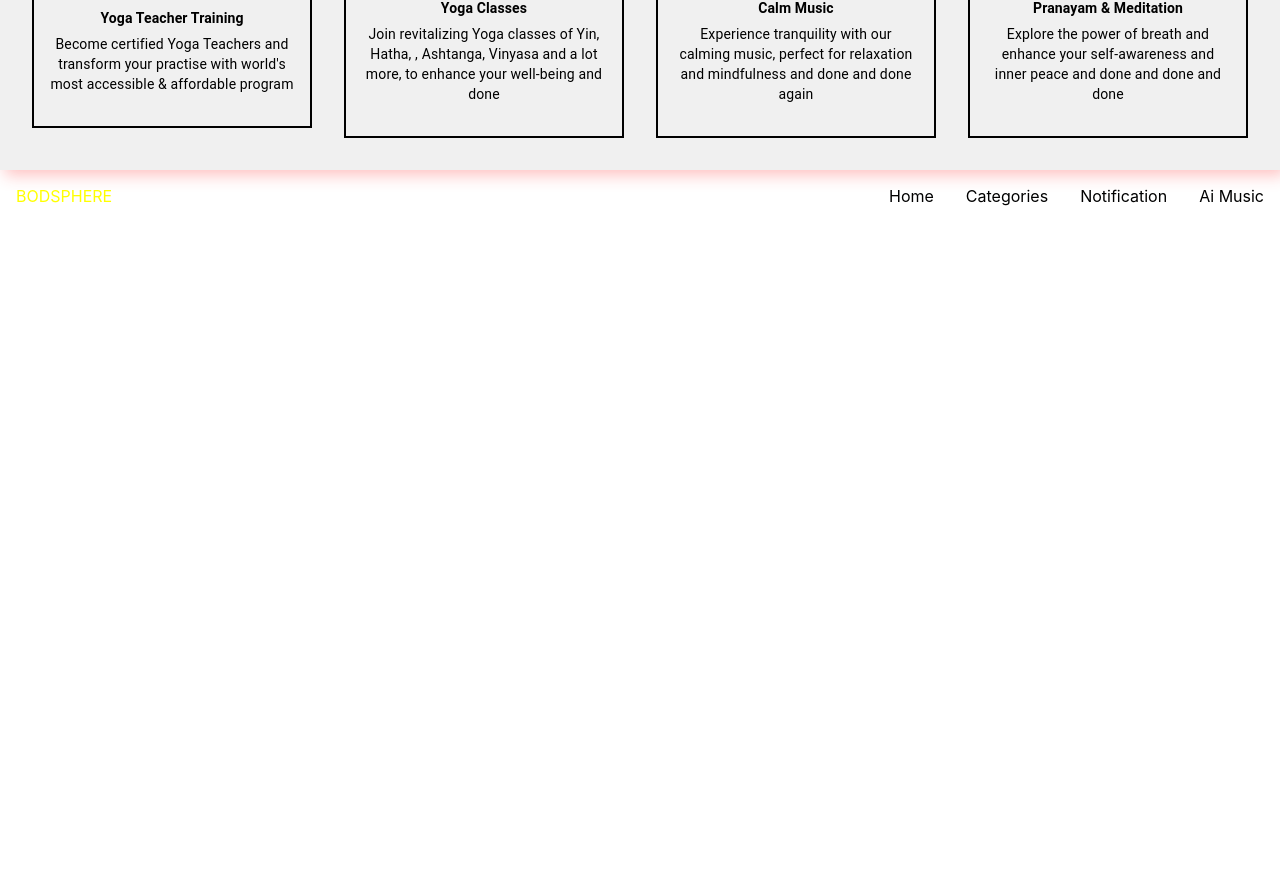
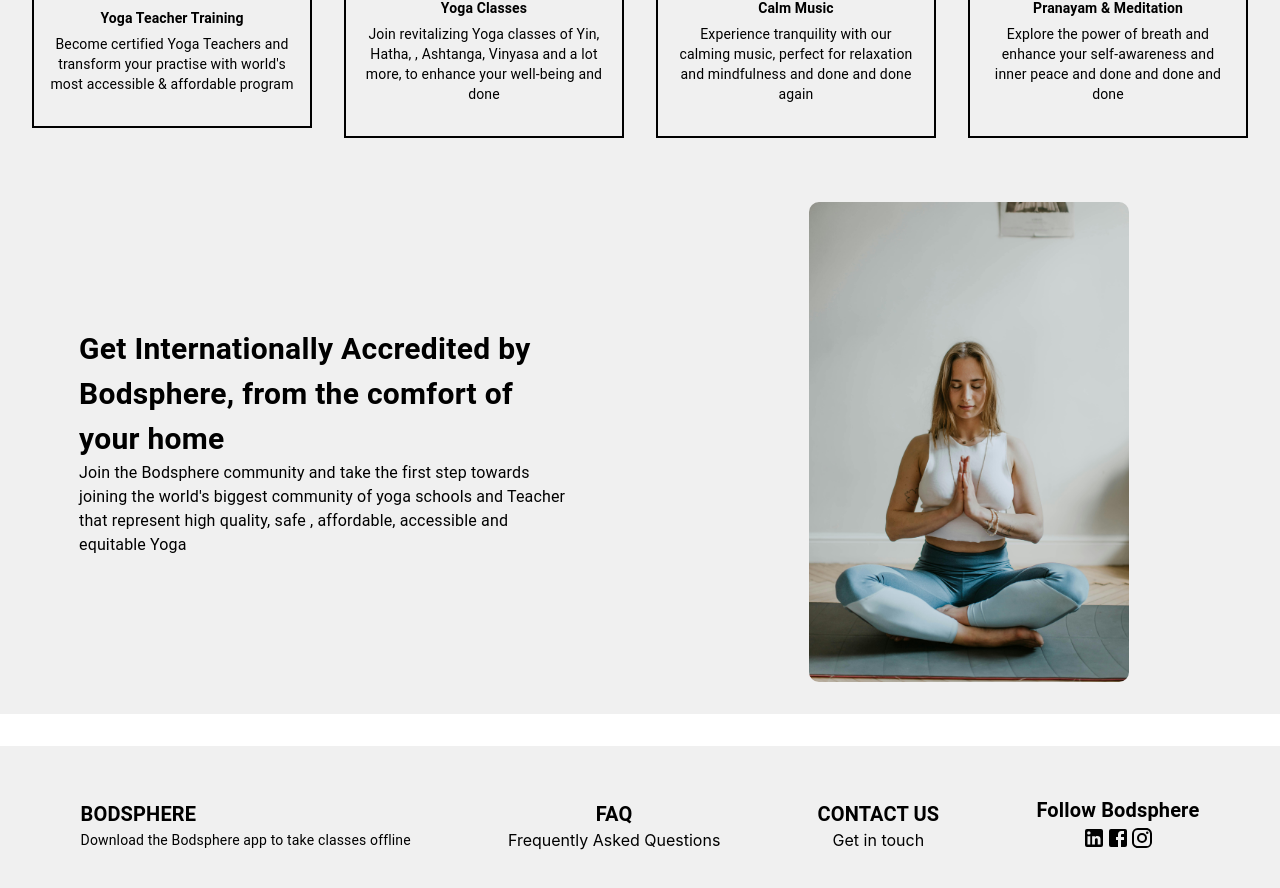
Before and after one commit to Sushantshekharzz/bodsphere, a React (Create React App) app: page / in a window 1280 px wide. Shown: the part 1076-1964 px from the top of the page. Before the commit the page ends 1306 px from the top, so only its background shows below. Built offline with nearby package versions, Linux system fonts and the light colour scheme.

Commit message:
Footer and mobile page

```diff
--- a/package.json
+++ b/package.json
@@ -5,7 +5,8 @@
   "dependencies": {
     "@emotion/react": "^11.14.0",
     "@emotion/styled": "^11.14.0",
-    "@mui/material": "^6.3.0",
+    "@mui/icons-material": "^6.3.1",
+    "@mui/material": "^6.3.1",
     "cra-template": "1.2.0",
     "react": "^19.0.0",
     "react-dom": "^19.0.0",
--- a/src/component/Footer.js
+++ b/src/component/Footer.js
@@ -1,24 +1,70 @@
 import React from 'react'
 import Box from '@mui/material/Box';
+import Typography from '@mui/material/Typography';
 import { Link } from 'react-router-dom';
-
-
+import FacebookIcon from '@mui/icons-material/Facebook';
+import InstagramIcon from '@mui/icons-material/Instagram';
+import LinkedInIcon from '@mui/icons-material/LinkedIn';
 
 export default function Footer() {
-  return (
-
-    <Box sx={{height:'60px'}}>
-    <Box sx={{ display:'flex', alignItems:'center', justifyContent:'space-between', padding:2 }}>
-       <Box sx={{color:'yellow'}}>
-        BODSPHERE
-       </Box>
-       <Box sx={{display:'flex', alignItems:'center', justifyContent:'flex-end', gap:4 }} >
-        <Link  to="/" style={{ textDecoration: 'none', color: 'inherit' }}>Home</Link>
-        <Link to="/categories" style={{ textDecoration: 'none', color: 'inherit' }}>Categories</Link>
-        <Link  to="/notification" style={{ textDecoration: 'none', color: 'inherit' }}>Notification</Link>
-        <Link  to="/aimusic" style={{ textDecoration: 'none', color: 'inherit' }}>Ai Music</Link>
-       </Box>
-    </Box>
-</Box>
-  )
+    return (
+        <Box sx={{
+            display: 'flex',
+            justifyContent: 'space-around',
+            alignItems: 'center',
+            flexWrap: 'wrap',
+            backgroundColor: '#f0f0f0',
+            padding: 4, // Adjusted padding for a better look
+            marginTop: 4, // Ensure spacing from the content above
+        }}>
+            <Box sx={{
+                display: 'flex',
+                alignItems: 'flex-start',
+                justifyContent: 'flex-start',
+                flexDirection: 'column',
+                textAlign: 'center',
+                padding: 2,
+            }}>
+                <Typography variant="h6" sx={{ fontSize: 20, fontWeight: 'bold' }}>BODSPHERE</Typography>
+                <Typography variant="body2">Download the Bodsphere app to take classes offline</Typography>
+            </Box>
+            <Box sx={{
+                display: 'flex',
+                alignItems: 'center',
+                justifyContent: 'center',
+                flexDirection: 'column',
+                textAlign: 'center',
+                padding: 2,
+            }}>
+                <Typography variant="h6" sx={{ fontSize: 20, fontWeight: 'bold' }}>FAQ</Typography>
+                <Link to="/faq" style={{ textDecoration: 'none', color: 'inherit' }}>Frequently Asked Questions</Link>
+            </Box>
+            <Box sx={{
+                display: 'flex',
+                alignItems: 'center',
+                justifyContent: 'center',
+                flexDirection: 'column',
+                textAlign: 'center',
+                padding: 2,
+            }}>
+                <Typography variant="h6" sx={{ fontSize: 20, fontWeight: 'bold' }}>CONTACT US</Typography>
+                <Link to="/contact" style={{ textDecoration: 'none', color: 'inherit' }}>Get in touch</Link>
+            </Box>
+            <Box sx={{
+                display: 'flex',
+                alignItems: 'center',
+                justifyContent: 'center',
+                flexDirection: 'column',
+                textAlign: 'center',
+                padding: 2,
+            }}>
+                <Typography variant="h6" sx={{ fontSize: 20, fontWeight: 'bold' }}>Follow Bodsphere</Typography>
+                <Box>
+                    <LinkedInIcon />
+                    < FacebookIcon />
+                    <InstagramIcon />
+                </Box>
+            </Box>
+        </Box>
+    );
 }
--- a/src/component/Home.js
+++ b/src/component/Home.js
@@ -6,6 +6,7 @@ import CardActions from '@mui/material/CardActions';
 import CardContent from '@mui/material/CardContent';
 import Typography from '@mui/material/Typography';
 import Footer from './Footer';
+import mobilepic from "../image/mobilePic.jpg"
 
 
 export default function Home() {
@@ -26,16 +27,10 @@ export default function Home() {
                         wordBreak: 'break-word',
                         width: '40%',
                         padding: 5,
-                        backgroundColor: 'rgba(0, 0, 0, 0.5)',
-
                         color: 'white',
-                        position: 'absolute',
-                        top: '50%',
-                        left: '50%',
-                        transform: 'translate(-50%, -50%)',
                         textAlign: 'center',
                     }}>
-                        <h1>Welcome to the Yogic World</h1>
+                        <h1 style={{ color: 'black' }}>Welcome to the Yogic World</h1>
                         <h3>Yoga Teacher Trainings, Classes, Meditation, Pranayam, Music, Philosophy & More</h3>
                         <h4>Everything under $10</h4>
                     </Box>
@@ -89,7 +84,7 @@ export default function Home() {
                     <Box style={{ fontSize: 20 }}>Join our community and transform your yoga practise today.</Box>
                 </Box>
                 <Box sx={{
-                    display: 'flex', alignItems: 'center', justifyContent: 'center', gap: 4, padding: 4., backgroundColor: '#f0f0f0', boxShadow: '5px 5px 15px rgba(255, 47, 47, 0.3)'
+                    display: 'flex', alignItems: 'center', justifyContent: 'center', gap: 4, padding: 4., backgroundColor: '#f0f0f0',
                 }}>
                     <Box sx={{
                         height: '100%', width: '100%', border: '2px solid black', textAlign: 'center',
@@ -147,8 +142,32 @@ export default function Home() {
                         </CardActions>
                     </Box>
                 </Box>
+                <Box sx={{
+                    display: 'flex', justifyContent: 'space-around', alignItems: 'center',
+                    wordBreak: 'break-word',
+                    backgroundColor: '#f0f0f0',
+                }}>
+                    <Box sx={{ width: "500px" }}>
+                        <Typography sx={{ fontWeight: 'bold', fontSize: 30 }}> Get Internationally Accredited by Bodsphere, from the comfort of your home</Typography>
+                        <Box sx={{ paddintTop: 10 }}>
+                            <Typography  >Join the Bodsphere community and take the first step towards joining the world's biggest community of yoga schools and Teacher that represent high quality, safe , affordable, accessible and equitable Yoga</Typography>
+                        </Box>
+                    </Box>
+                    <Box sx={{ display: 'flex', justifyContent: 'center', alignItems: 'center', padding: 4 }}>
+                        <img
+                            src={mobilepic}
+                            alt="Mobile Representation"
+                            style={{
+                                objectFit: 'cover',
+                                width: '80%',
+                                maxWidth: '400px',
+                                borderRadius: '10px',
+                            }}
+                        />
+                    </Box>
+                </Box>
             </Box>
-            <Footer/>
+            <Footer />
         </>
     );
 }
```
Also changed, not shown: src/image/mobilePic.jpg (added), 1 other file (tests, documents, lock files or other folders).
